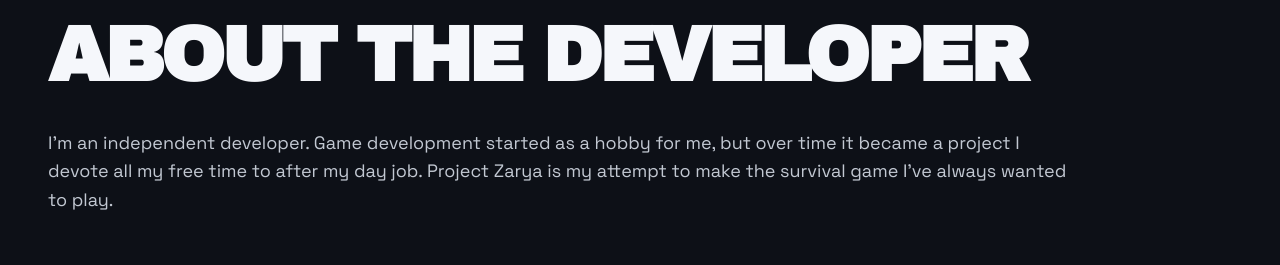
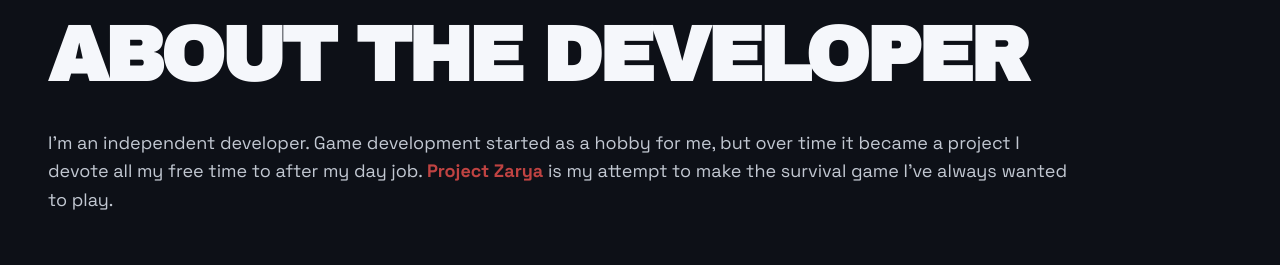
Before and after one commit to benzeji/benzeji.github.io, a website: page index.html in a window 1280 px wide. Shown: the part 2920-3185 px from the top of the page. Drawn offline with Linux system fonts and the light colour scheme.

Commit message:
Version 0.0.29

```diff
--- a/index.html
+++ b/index.html
@@ -136,7 +136,7 @@
           <div class="about-copy">
             <h2 class="section-title" data-i18n="about.title">About the Developer</h2>
             <div class="about-text">
-              <p data-about-description1>I'm an independent developer. Game development started as a hobby for me, but over time it became a project I devote all my free time to after my day job. Project Zarya is my attempt to make the survival game I've always wanted to play.</p>
+              <p data-about-description1>I'm an independent developer. Game development started as a hobby for me, but over time it became a project I devote all my free time to after my day job. <strong>Project Zarya</strong> is my attempt to make the survival game I've always wanted to play.</p>
             </div>
           </div>
           <div class="team-grid">
--- a/script.js
+++ b/script.js
@@ -410,10 +410,10 @@
 
   document.querySelectorAll("[data-about-description1]").forEach((el) => {
     const description = t.about.description1;
-    const brand = "Benzeji Games";
-    const index = description.indexOf(brand);
+    const gameTitle = "Project Zarya";
+    const index = description.indexOf(gameTitle);
     el.innerHTML = index >= 0
-      ? `${escapeHtml(description.slice(0, index))}<strong>${brand}</strong>${escapeHtml(description.slice(index + brand.length))}`
+      ? `${escapeHtml(description.slice(0, index))}<strong>${gameTitle}</strong>${escapeHtml(description.slice(index + gameTitle.length))}`
       : escapeHtml(description);
   });
 
```
